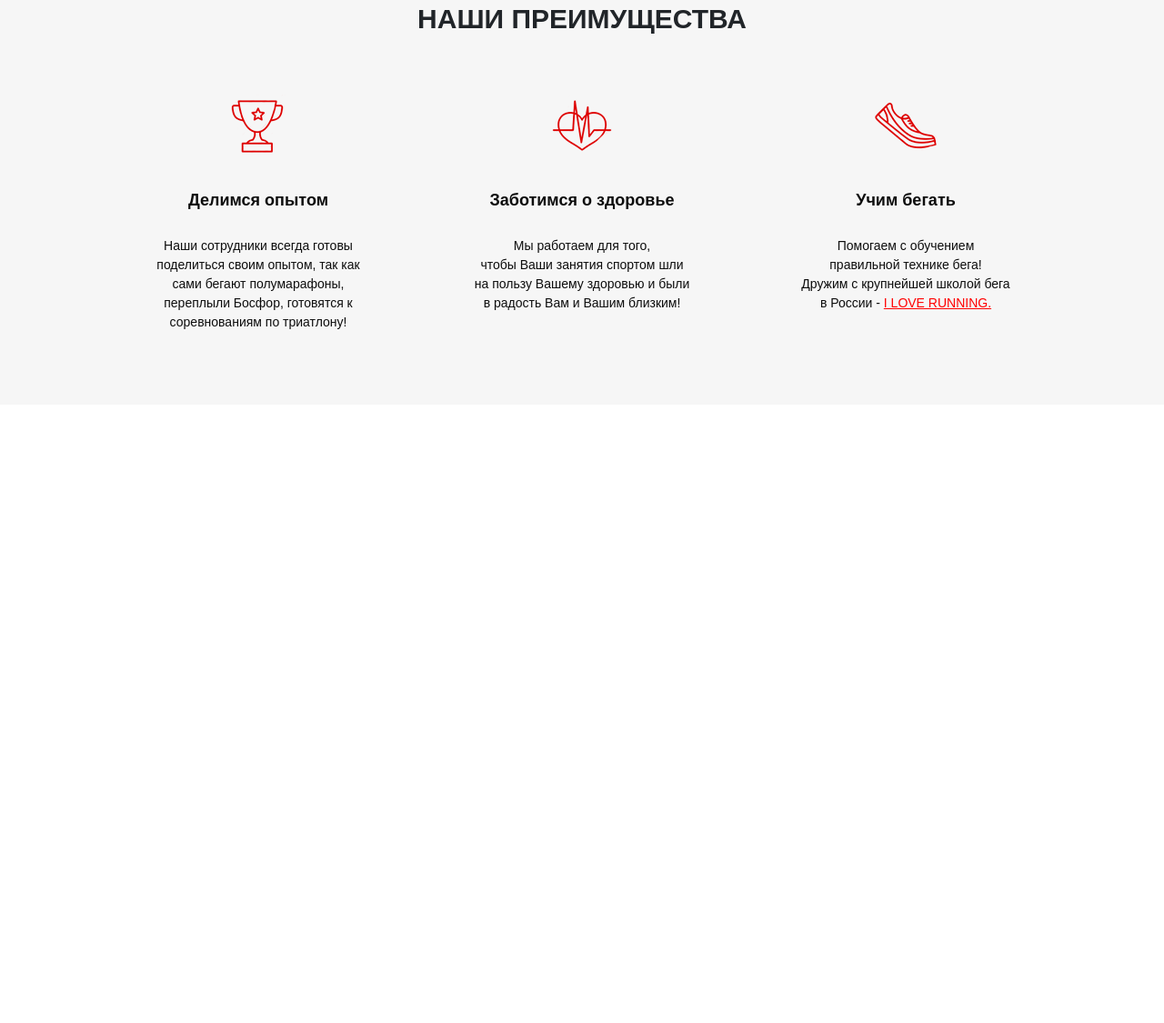
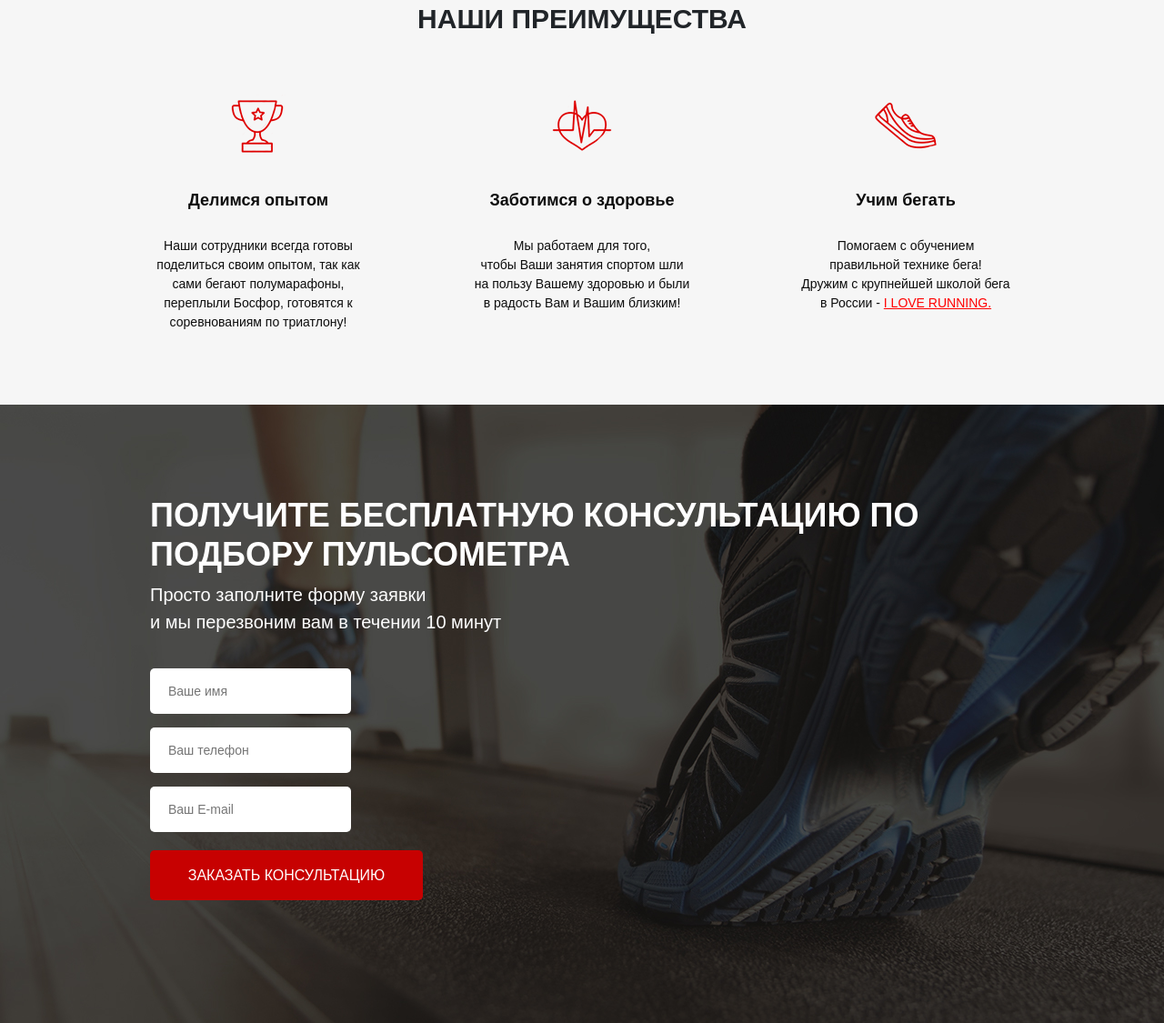
Before and after one commit to Vadym-js/Pulse, a website: page src/index.html in a window 1280 px wide. Shown: the part 793-1918 px from the top of the page at 91% size. Before the commit the page ends 1238 px from the top, so only its background shows below. Drawn offline with Linux system fonts and the light colour scheme.

Commit message:
pass third block

```diff
--- a/src/index.html
+++ b/src/index.html
@@ -95,7 +95,23 @@
     </div>
     <div class="consultation">
         <div class="container">
+            <h2 class="title title__left">
+                Получите бесплатную консультацию
+                по  подбору пульсометра
+            </h2>
+            <div class="consultation__desc">
+                Просто заполните форму заявки <br>
+                 и мы перезвоним вам в течении 10 минут
+            </div>
+            <form class="feed-form" action="#">
+                <label>
+                    <input name="name" required type="text" placeholder="Ваше имя">
+                    <input name="phone" required type="number" placeholder="Ваш телефон">
+                    <input name="e-mail" required type="email" placeholder="Ваш E-mail">
+                    <button class="button button__submit">ЗАКАЗАТЬ КОНСУЛЬТАЦИЮ</button>
+                </label>
 
+            </form>
         </div>
     </div>
 </body>
--- a/src/sass/blocks/_buttons.scss
+++ b/src/sass/blocks/_buttons.scss
@@ -14,5 +14,11 @@
         font-size: 16px;
         margin-top: 67px;
     }
+    &__submit{
+        width: 100%;
+        height: 55px;
+        font-size: 16px;
+        color: #fff;
+    }
 
 }
--- a/src/sass/blocks/_consultation.scss
+++ b/src/sass/blocks/_consultation.scss
@@ -0,0 +1,11 @@
+.consultation{
+    min-height: 680px;
+    padding: 100px 0 92px 0;
+    background: url('../../img/bg/bg2.png') center (center/cover) no-repeat;
+    &__desc{
+        font-weight: 500;
+        font-size: 20px;
+        color: #fff;
+
+    }
+}
--- /dev/null
+++ b/src/sass/blocks/_forms.scss
@@ -0,0 +1,20 @@
+.feed-form{
+    display: flex;
+    flex-direction: column;
+    margin-top: 36px;
+    width: 300px;
+    input{
+        height: 50px;
+        margin-bottom: 15px;
+        background: #fff;
+        border-radius: 5px;
+        border: none;
+        padding: 0 20px;
+        color: #4b4b44;
+        font-weight: 300;
+        font-size: 14px;
+        &:nth-child(3){
+            margin-bottom: 20px;
+        }
+    }
+}
--- a/src/sass/blocks/_titles.scss
+++ b/src/sass/blocks/_titles.scss
@@ -0,0 +1,11 @@
+.title{
+    color: #0d0d0d;
+    font-weight: 700;
+    font-size:30px;
+    text-transform: uppercase;
+    &__left{
+        font-size: 36px;
+        float: left;
+        color:#fff;
+    }
+}
--- a/src/sass/style.scss
+++ b/src/sass/style.scss
@@ -10,3 +10,6 @@
 @import 'blocks/header';
 @import 'blocks/buttons';
 @import 'blocks/advantages';
+@import 'blocks/consultation';
+@import 'blocks/titles';
+@import 'blocks/forms';
```
Also changed, not shown: src/css/style.min.css.
